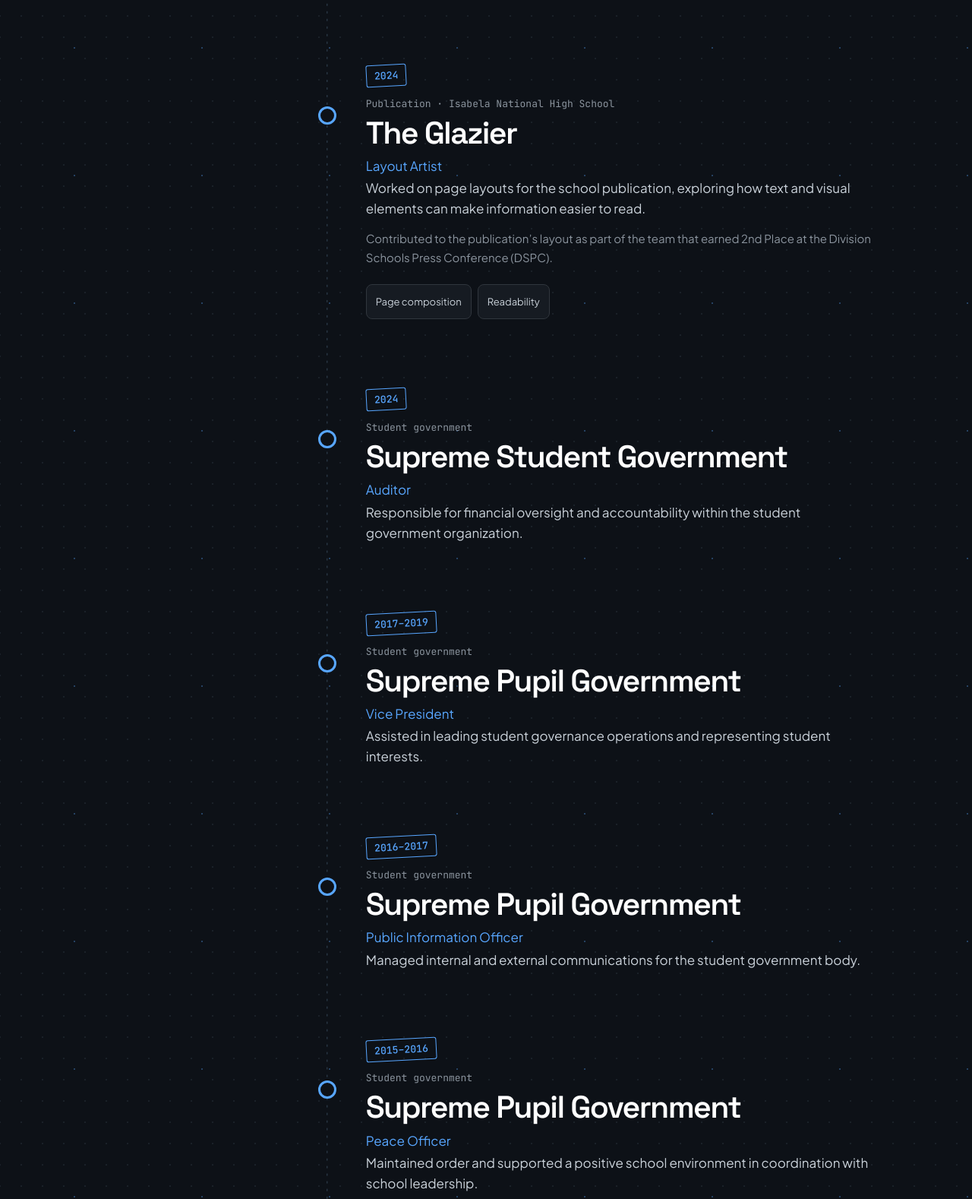
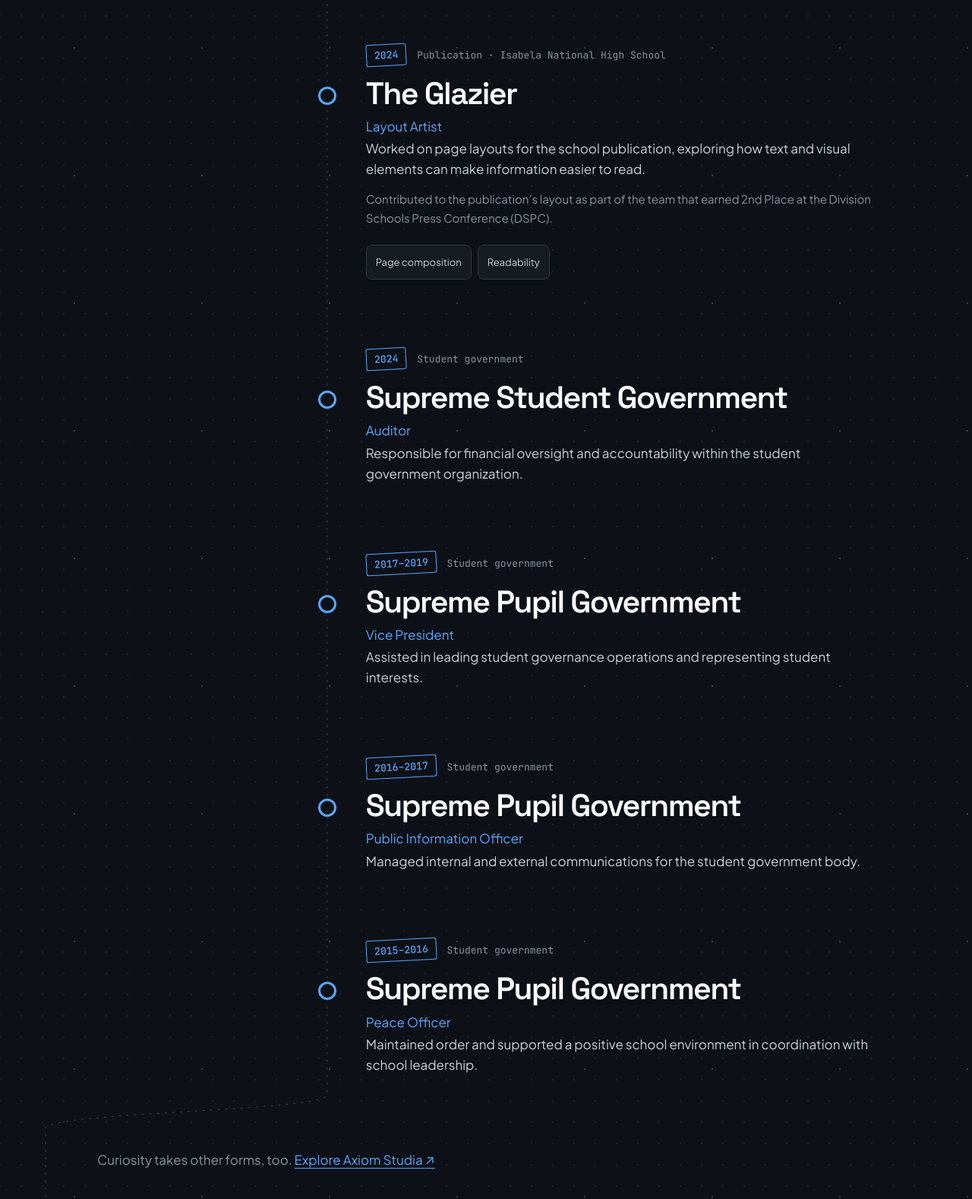
Before and after one commit to aeronecarlpenol-byte/aerone-portfolio, a plain HTML site: page index.html in a window 1280 px wide. Shown: the part 4067-5645 px from the top of the page at 76% size. Drawn offline with Linux system fonts and the light colour scheme; no server answers.

Commit message:
Polish Experience metadata alignment and verify the shared timeline route

```diff
--- a/css/experience.css
+++ b/css/experience.css
@@ -1,5 +1,5 @@
 /* Reference proportions: shared year/header grid, natural-height entries. */
-.portfolio-home #experience > .container { width: min(80vw, 1400px); max-width: none; padding-inline: 0; }
+.portfolio-home #experience > .container { width: min(80%, 1400px); max-width: none; padding-inline: 0; }
 #experience .field-experience { --experience-gap: clamp(72px, 8vw, 112px); display: grid; grid-template-columns: minmax(0, .6fr) minmax(0, 1.6fr); grid-template-areas: 'year heading' 'year list'; column-gap: var(--experience-gap); row-gap: 0; position: relative; }
 #experience .field-experience > .section__header { grid-area: heading; display: block; margin: 0 0 clamp(30px, 4vw, 48px); }
 #experience .section__title { margin-block: 6px; }
@@ -20,7 +20,7 @@
 #experience .learning-timeline__body > p { font-size: 17px; line-height: 1.6; }
 #experience .learning-timeline__body > .learning-timeline__recognition { margin-top: 12px; font-size: .9375rem; line-height: 1.7; }
 #experience .field-timeline .learning-tags { margin-top: 22px; }
-#experience .learning-project-note { margin-top: 72px; }
+#experience .learning-project-note { margin-top: 96px; }
 /* The existing SVG owns this rail; a single static fallback works without JS. */
 #experience .field-experience::before { content: ''; position: absolute; left: calc((100% - var(--experience-gap)) * .6 / 2.2 + var(--experience-gap) / 2); top: 0; bottom: 0; border-left: 1px dashed var(--border); }
 #main-content:has(> .field-path) #experience .field-experience::before { display: none; }
@@ -37,3 +37,6 @@
   #experience .field-experience::before { left: -28px; }
   #experience .field-timeline { gap: 56px; }
 }
+
+#experience .experience-meta { display: flex; flex-wrap: wrap; align-items: center; gap: 10px 14px; margin-bottom: 14px; }
+#experience .experience-meta .learning-timeline__year, #experience .experience-meta .learning-timeline__label { margin: 0; }
--- a/index.html
+++ b/index.html
@@ -373,9 +373,8 @@
       </aside>
           <ol class="learning-timeline field-timeline" aria-label="Experience, newest first">
       <li class="learning-timeline__entry" data-year="2025" data-role="Junior Layout Artist" data-org="The Philippine Artisan – Visayas">
-        <time datetime="2025" class="learning-timeline__year">2025</time>
+        <div class="experience-meta"><time datetime="2025" class="learning-timeline__year">2025</time><span class="learning-timeline__label">Publication · TUP Visayas</span></div>
         <article class="learning-timeline__body" aria-labelledby="artisan-role">
-          <span class="learning-timeline__label">Publication · TUP Visayas</span>
           <h3 id="artisan-role">The Philippine Artisan – Visayas</h3>
           <p class="learning-timeline__org">Junior Layout Artist</p>
           <p>Contributed to publication layout, learning how typography, spacing, and visual hierarchy help a story find its shape.</p>
@@ -384,9 +383,8 @@
         </article>
       </li>
       <li class="learning-timeline__entry" data-year="2024" data-role="Layout Artist" data-org="The Glazier">
-        <time datetime="2024" class="learning-timeline__year">2024</time>
+        <div class="experience-meta"><time datetime="2024" class="learning-timeline__year">2024</time><span class="learning-timeline__label">Publication · Isabela National High School</span></div>
         <article class="learning-timeline__body" aria-labelledby="glazier-role">
-          <span class="learning-timeline__label">Publication · Isabela National High School</span>
           <h3 id="glazier-role">The Glazier</h3>
           <p class="learning-timeline__org">Layout Artist</p>
           <p>Worked on page layouts for the school publication, exploring how text and visual elements can make information easier to read.</p>
@@ -395,36 +393,32 @@
         </article>
       </li>
           <li class="learning-timeline__entry" data-year="2024" data-role="Auditor" data-org="Supreme Student Government">
-        <div class="learning-timeline__year"><time datetime="2024">2024</time></div>
+        <div class="experience-meta"><div class="learning-timeline__year"><time datetime="2024">2024</time></div><span class="learning-timeline__label">Student government</span></div>
         <article class="learning-timeline__body" aria-labelledby="leadership-role-0">
-          <span class="learning-timeline__label">Student government</span>
           <h3 id="leadership-role-0">Supreme Student Government</h3>
           <p class="learning-timeline__org">Auditor</p>
           <p>Responsible for financial oversight and accountability within the student government organization.</p>
         </article>
       </li>
       <li class="learning-timeline__entry" data-year="2017" data-role="Vice President" data-org="Supreme Pupil Government">
-        <div class="learning-timeline__year"><time datetime="2017">2017</time>–<time datetime="2019">2019</time></div>
+        <div class="experience-meta"><div class="learning-timeline__year"><time datetime="2017">2017</time>–<time datetime="2019">2019</time></div><span class="learning-timeline__label">Student government</span></div>
         <article class="learning-timeline__body" aria-labelledby="leadership-role-1">
-          <span class="learning-timeline__label">Student government</span>
           <h3 id="leadership-role-1">Supreme Pupil Government</h3>
           <p class="learning-timeline__org">Vice President</p>
           <p>Assisted in leading student governance operations and representing student interests.</p>
         </article>
       </li>
       <li class="learning-timeline__entry" data-year="2016" data-role="Public Information Officer" data-org="Supreme Pupil Government">
-        <div class="learning-timeline__year"><time datetime="2016">2016</time>–<time datetime="2017">2017</time></div>
+        <div class="experience-meta"><div class="learning-timeline__year"><time datetime="2016">2016</time>–<time datetime="2017">2017</time></div><span class="learning-timeline__label">Student government</span></div>
         <article class="learning-timeline__body" aria-labelledby="leadership-role-2">
-          <span class="learning-timeline__label">Student government</span>
           <h3 id="leadership-role-2">Supreme Pupil Government</h3>
           <p class="learning-timeline__org">Public Information Officer</p>
           <p>Managed internal and external communications for the student government body.</p>
         </article>
       </li>
       <li class="learning-timeline__entry" data-year="2015" data-role="Peace Officer" data-org="Supreme Pupil Government">
-        <div class="learning-timeline__year"><time datetime="2015">2015</time>–<time datetime="2016">2016</time></div>
+        <div class="experience-meta"><div class="learning-timeline__year"><time datetime="2015">2015</time>–<time datetime="2016">2016</time></div><span class="learning-timeline__label">Student government</span></div>
         <article class="learning-timeline__body" aria-labelledby="leadership-role-3">
-          <span class="learning-timeline__label">Student government</span>
           <h3 id="leadership-role-3">Supreme Pupil Government</h3>
           <p class="learning-timeline__org">Peace Officer</p>
           <p>Maintained order and supported a positive school environment in coordination with school leadership.</p>
```
Also changed, not shown: tests/field-notes.test.js (+22 -1 lines).
